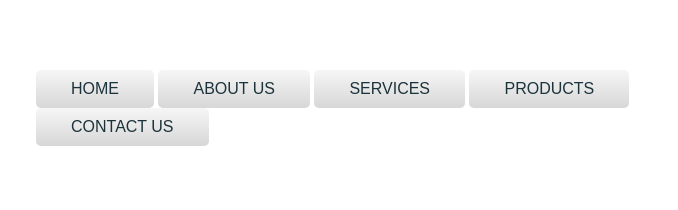
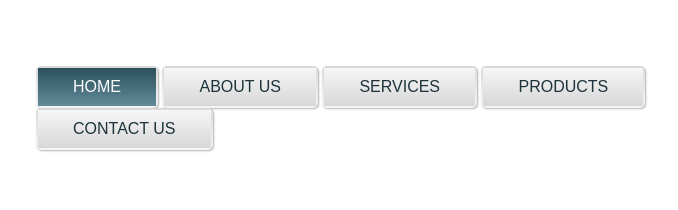
Before and after one commit to vietdang7/integrify-assignment-1, a plain HTML site: page index.html in a window 1280 px wide. In both pictures the pointer is over the item "HOME". Shown: the full height of the page, 487-1165 px from the left. Drawn offline with Linux system fonts and the light colour scheme.

Commit message:
Add button hover

```diff
--- a/css/main.css
+++ b/css/main.css
@@ -29,4 +29,26 @@ header {
   -webkit-border-radius: 5;
   -moz-border-radius: 5;
   border-radius: 5px;
+  /* border */
+  border: 2px solid #d7d7d7;
+  border-image-source: linear-gradient(#d7d7d7, #f6f6f6);
+  border-image-slice: 5;
+  box-shadow: 1px 1px 2px #b1b2b2;
 }
+.button:hover {
+  background: #2b4f5d;
+  background-image: -webkit-linear-gradient(top, #2b4f5d, #628a98);
+  background-image: -moz-linear-gradient(top, #2b4f5d, #628a98);
+  background-image: -ms-linear-gradient(top, #2b4f5d, #628a98);
+  background-image: -o-linear-gradient(top, #2b4f5d, #628a98);
+  background-image: linear-gradient(to bottom, #2b4f5d, #628a98);
+  /* radius */
+  -webkit-border-radius: 5;
+  -moz-border-radius: 5;
+  border-radius: 5px;
+  color: white;
+  /* border */
+  border: 2px solid #d7d7d7;
+  border-image-source: linear-gradient(#d7d7d7, #f6f6f6);
+  border-image-slice: 5;
+}
```
